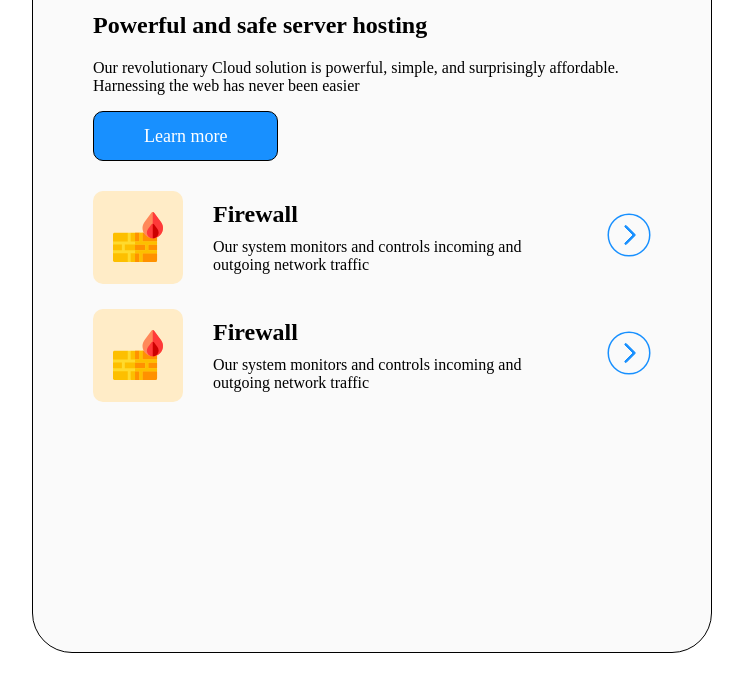
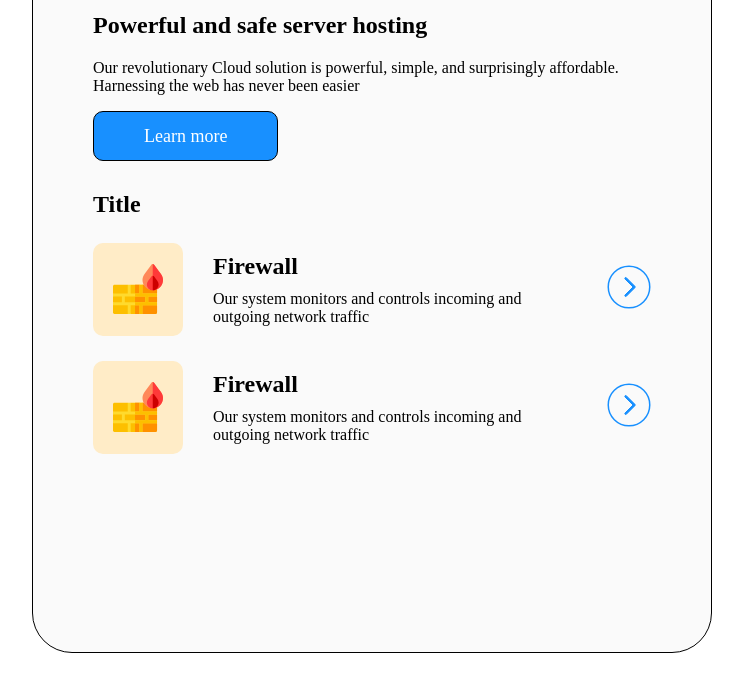
Before and after one commit to dmytro-olkhovskyi/frontend-2025, a plain HTML site: page index.html in a window 1280 px wide. Shown: the part 127-800 px from the top of the page, without its empty margins (268-1011 px from the left). Drawn offline with Linux system fonts and the light colour scheme.

Commit message:
Test commit

```diff
--- a/index.html
+++ b/index.html
@@ -22,6 +22,7 @@
         </section>
 
         <section class="advantages-block">
+            <h2>Title</h2>
             <div class="adv-table">
                 <div class="adv-row">
                     <div class="adv-row__icon">
@@ -60,6 +61,8 @@
 
         </section>
 
+        <!-- <hr class="divider"> -->
+
         <footer class="main-footer">
 
         </footer>
--- a/style.css
+++ b/style.css
@@ -9,7 +9,23 @@ body {
 
 section {
     margin: 30px 0;
+
+    /* border-bottom: 1px solid black;
+    padding: 20px 40px; */
 }
+
+/* Border bottom */
+/* section::after {
+    content: '';
+    display: block;
+    width: 100%;
+    height: 1px;
+    margin: 0 auto;
+    background-color: black;
+} */
+
+
+
 
 .container {
     background-color: #fafafa;
@@ -50,6 +66,35 @@ section {
     color: #1890FF;
 }
 
+.adv-table {
+    position: relative;
+}
+
+.adv-table::after {
+    /* content: ''; */
+    position: absolute;
+
+    /* display: block; */
+
+    /* width: 50px;
+    height: 50px; */
+
+    top: 0;
+    left: 0;
+    right: 0;
+    bottom: 0;
+
+    opacity: .5;
+
+    background-color: green;
+
+    pointer-events: none;
+}
+
+.adv-table:hover::after {
+    opacity: 0;
+}
+
 .adv-icon {
     display: flex;
     align-items: center;
@@ -83,3 +128,8 @@ section {
     display: flex;
     align-items: center;
 }
+
+/* .adv-row__btn img:hover {
+    width: 80px;
+    height: 80px;
+} */
```
